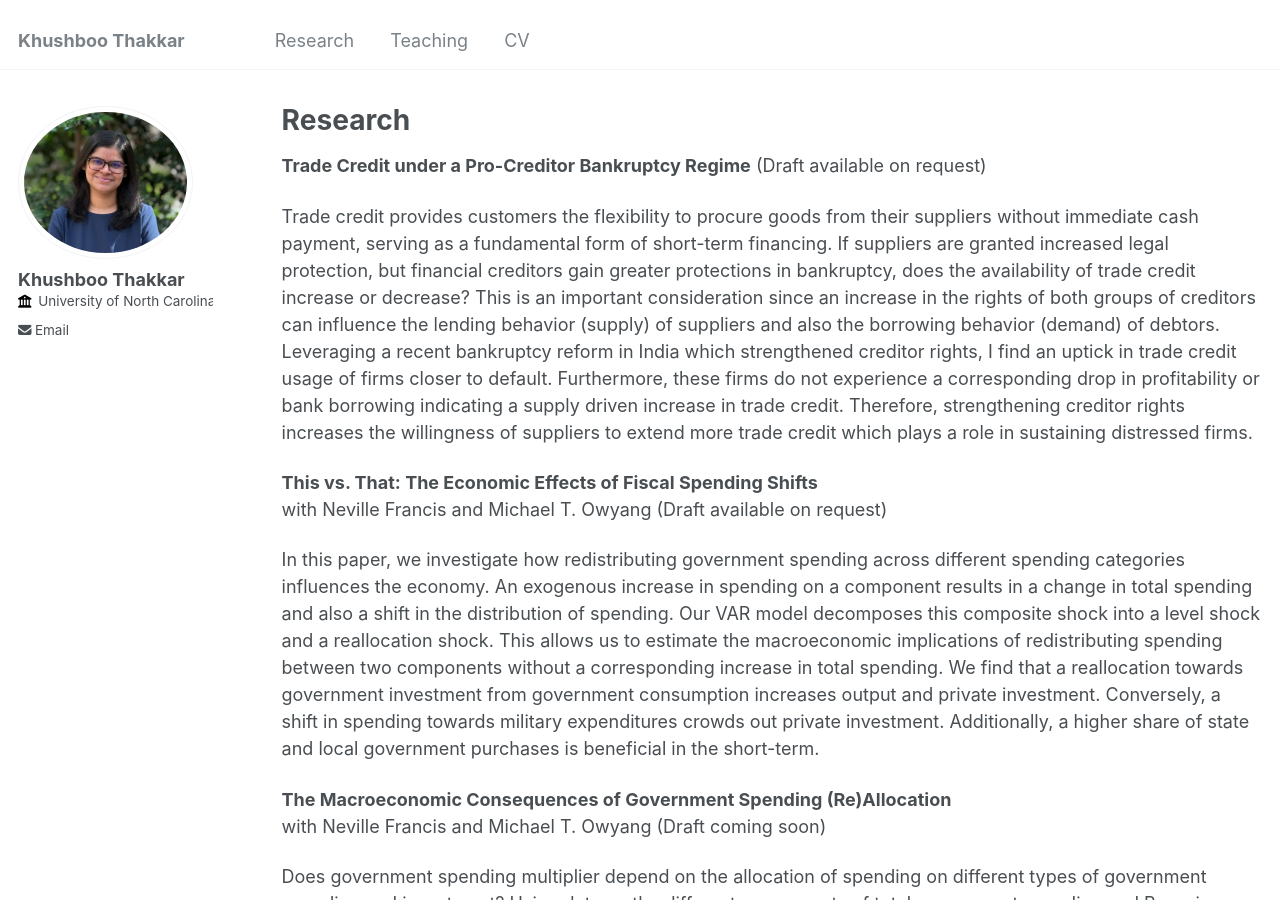
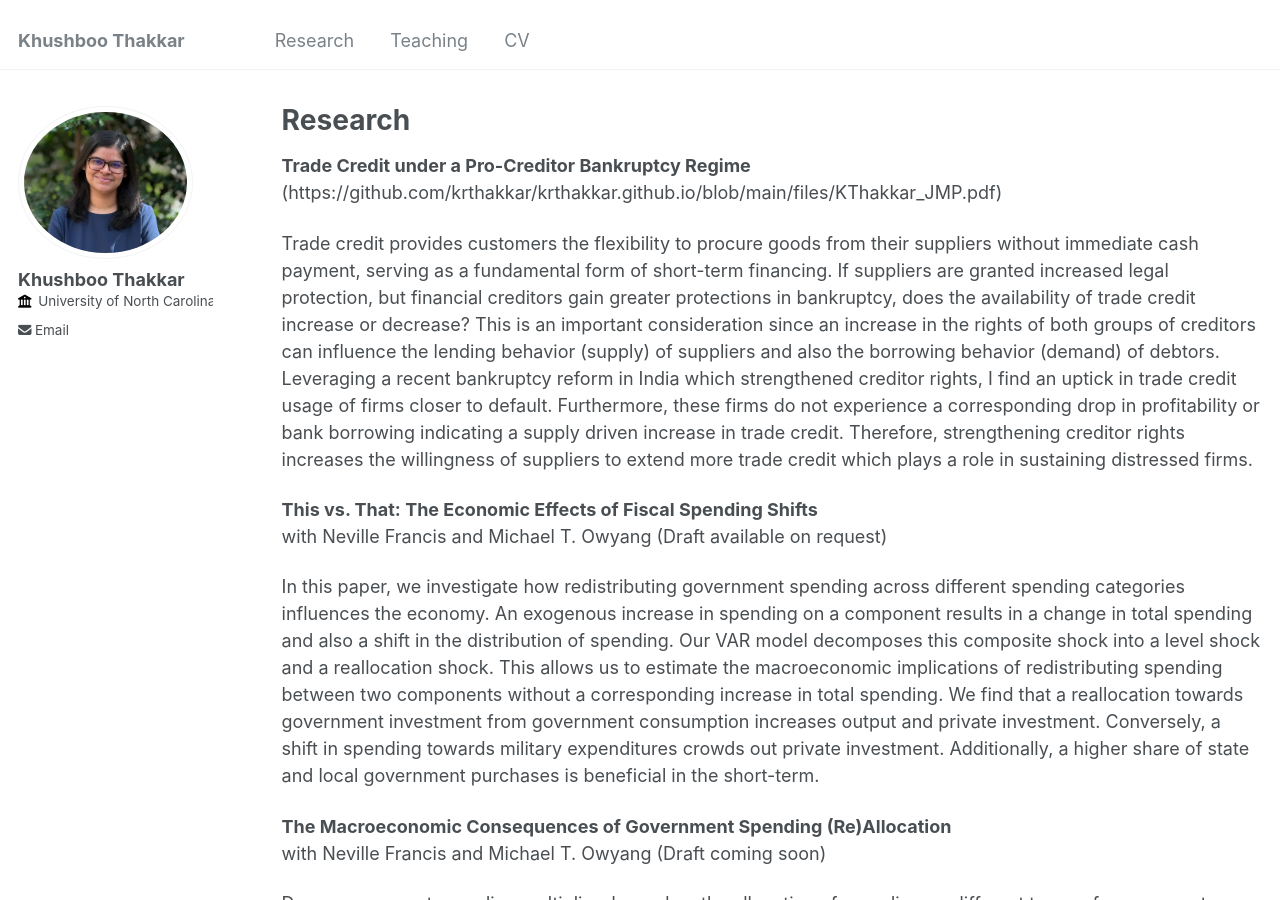
Before and after one commit to krthakkar/krthakkar.github.io, a Jekyll site: the page built from _pages/research.md, in a window 1280 px wide and 900 px high. Built offline with Jekyll 4.4.1, drawn with Linux system fonts in a browser that asks for light colours; nearby versions of some CDN libraries; library files that are not in the unit come from our copies.

Commit message:
Update research.md

```diff
--- a/_pages/research.md
+++ b/_pages/research.md
@@ -5,7 +5,7 @@ permalink: /research/ #/publications/
 author_profile: true
 ---
 
-__Trade Credit under a Pro-Creditor Bankruptcy Regime__ (Draft available on request)
+__Trade Credit under a Pro-Creditor Bankruptcy Regime__ (https://github.com/krthakkar/krthakkar.github.io/blob/main/files/KThakkar_JMP.pdf)
 
 Trade credit provides customers the flexibility to procure goods from their suppliers without immediate cash payment, serving as a fundamental form of short-term financing. If suppliers are granted increased legal protection, but financial creditors gain greater protections in bankruptcy, does the availability of trade credit increase or decrease? This is an important consideration since an increase in the rights of both groups of creditors can influence the lending behavior (supply) of suppliers and also the borrowing behavior (demand) of debtors. Leveraging a recent bankruptcy reform in India which strengthened creditor rights, I find an uptick in trade credit usage of firms closer to default. Furthermore, these firms do not experience a corresponding drop in profitability or bank borrowing indicating a supply driven increase in trade credit. Therefore, strengthening creditor rights increases the willingness of suppliers to extend more trade credit which plays a role in sustaining distressed firms.
 
```
